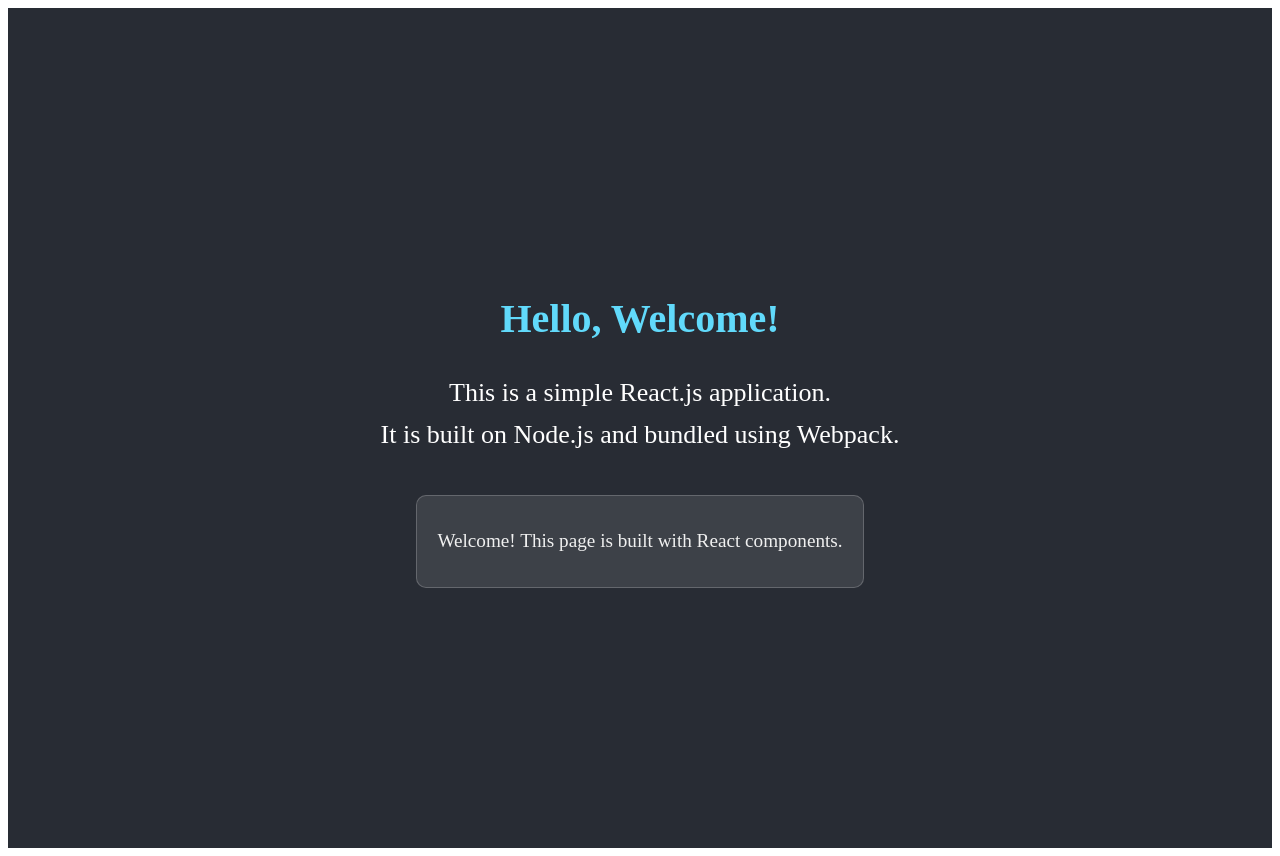
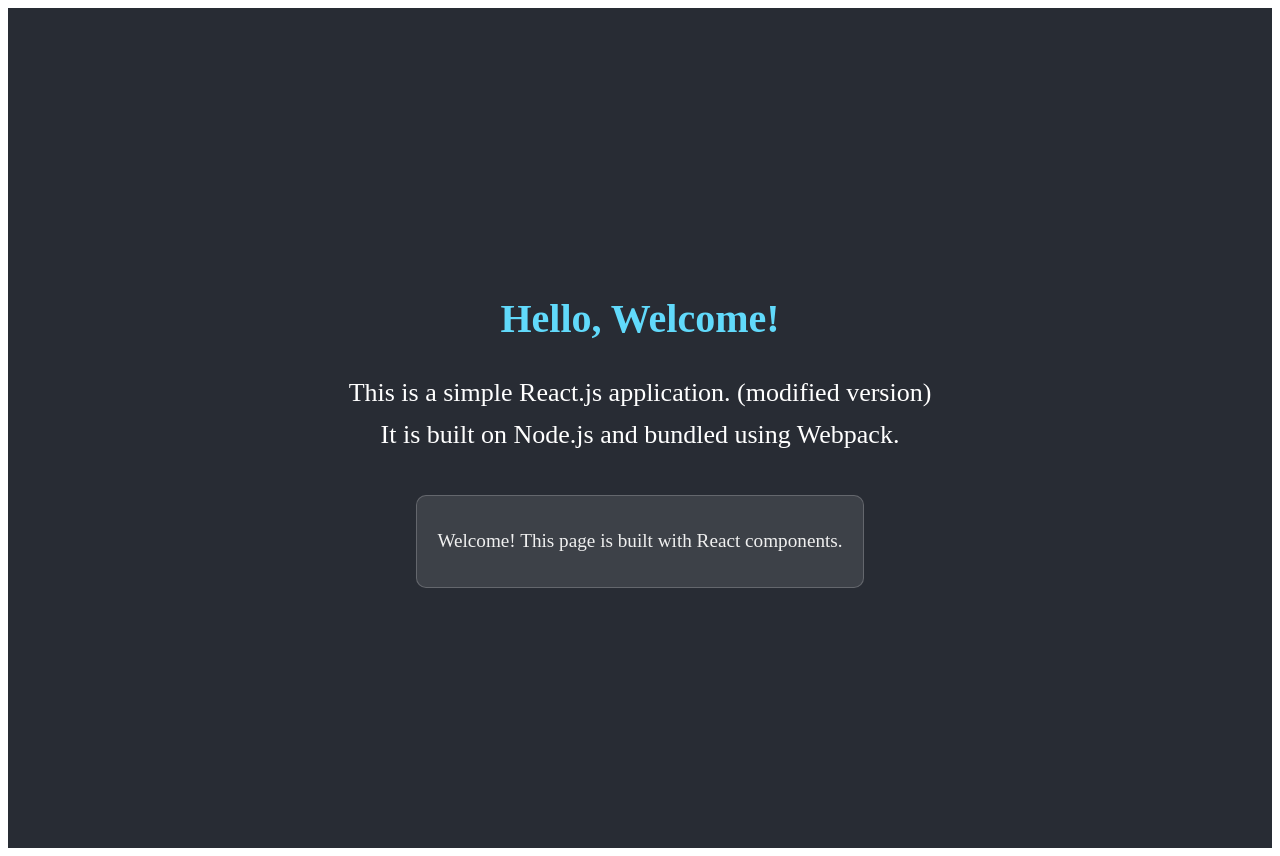
Before and after one commit to donghoon-lee-mrt/vercel_app_tutorial, a React app: page / in a window 1280 px wide. Built offline with nearby package versions, Linux system fonts and the light colour scheme.

Commit message:
Add modified version text to App.js

```diff
--- a/src/App.js
+++ b/src/App.js
@@ -7,7 +7,7 @@
       <header className="App-header">
         <h1>Hello, Welcome!</h1>
         <p>
-          This is a simple React.js application.
+          This is a simple React.js application. (modified version)
           <br />
           It is built on Node.js and bundled using Webpack.
         </p>
```
